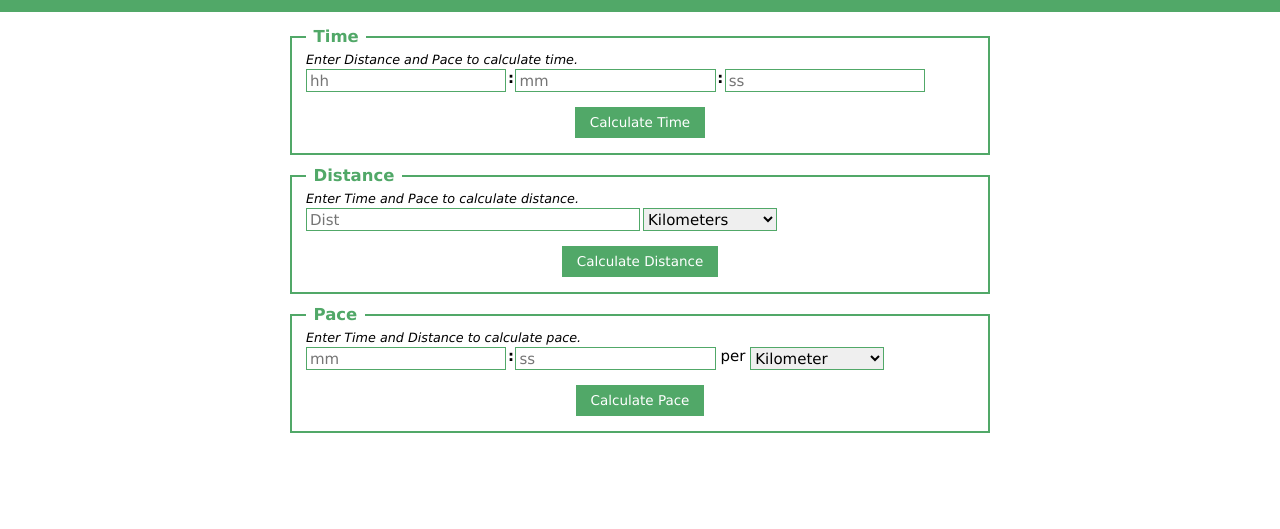
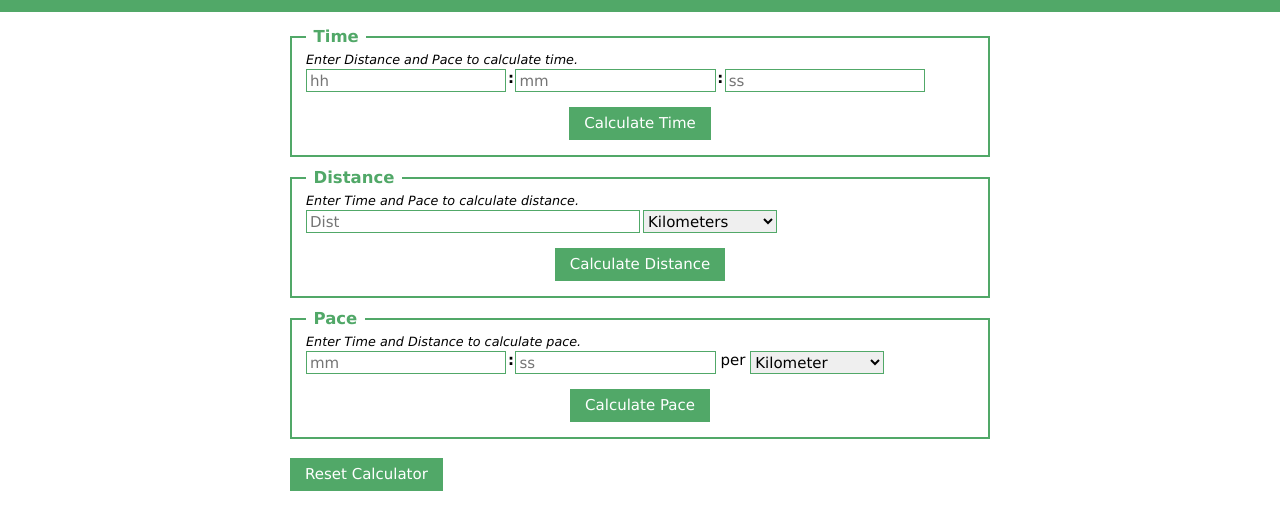
Before and after one commit to MichaelDuToit/PaceBud, a website built with webpack: page src/index.html in a window 1280 px wide. Shown: the part 115-644 px from the top of the page. Built offline with nearby package versions, Linux system fonts and the light colour scheme.

Commit message:
Added button to reset from to initial values. Button with type=reset.

```diff
--- a/src/index.html
+++ b/src/index.html
@@ -64,6 +64,7 @@
             </div>
             <button type="button" id="pace-button">Calculate Pace</button>
         </fieldset>
+        <button type="reset">Reset Calculator</button>
     </form>
 </main>
 </body>
--- a/src/styles.scss
+++ b/src/styles.scss
@@ -46,7 +46,7 @@ main {
     width:80%;
 }
 button {
-    font-size:0.9rem;
+    font-size:1rem;
     padding:0.5rem 1rem;
     background-color: $primary_color;
     color: $white;
--- a/webpack.config.js
+++ b/webpack.config.js
@@ -18,7 +18,7 @@ module.exports = {
             template: './src/index.html'
         }),
         new Copy([
-            { from: './src/assets/*', to: './', flatten: true, cacahe: {key: 'v1'} },
+            { from: './src/assets/*', to: './', flatten: true, cache: {key: 'v1'} },
             { from: './src/sw.js', to: './', flatten: true }
         ])
     ],
```
Also changed, not shown: dist/index.html, dist/main.css.
